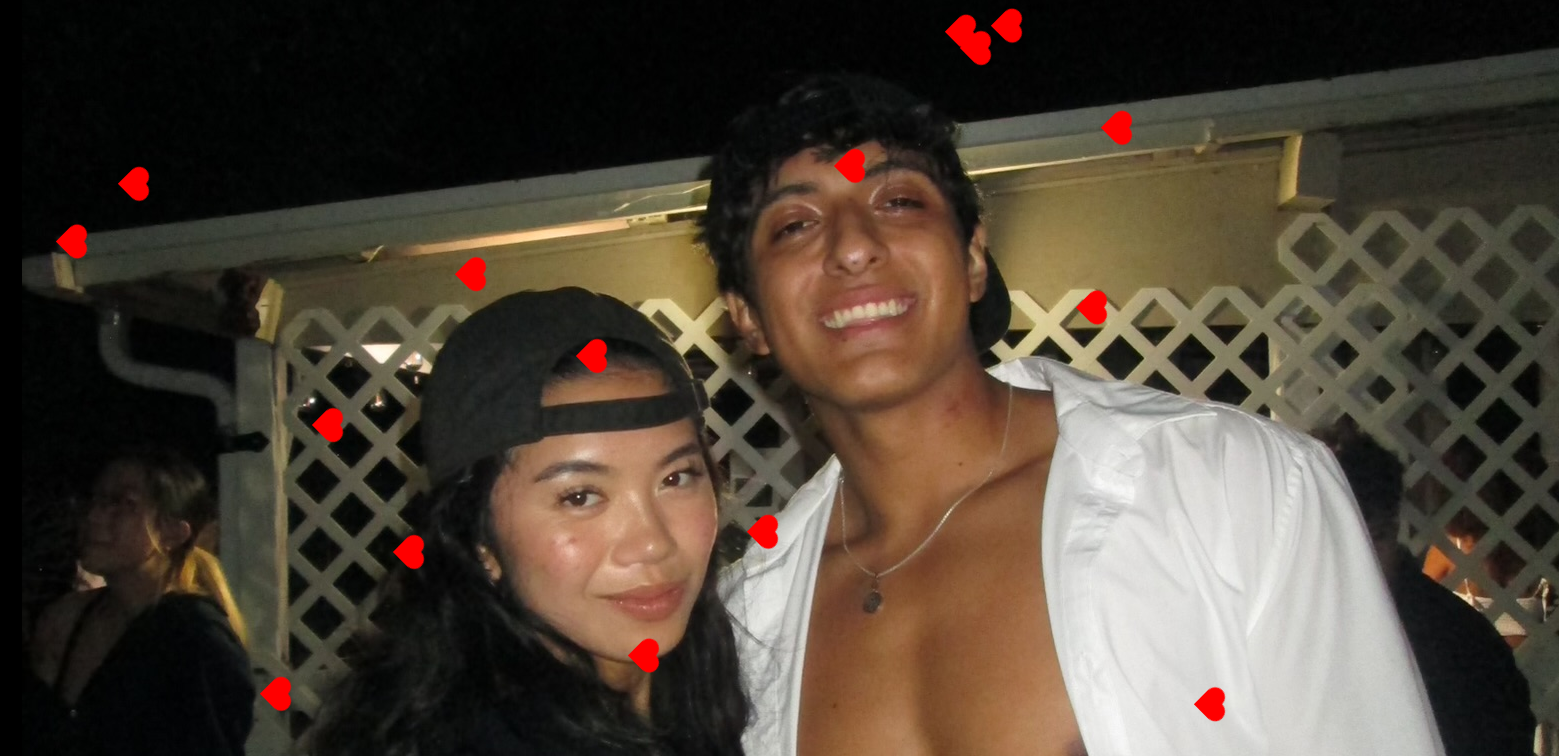
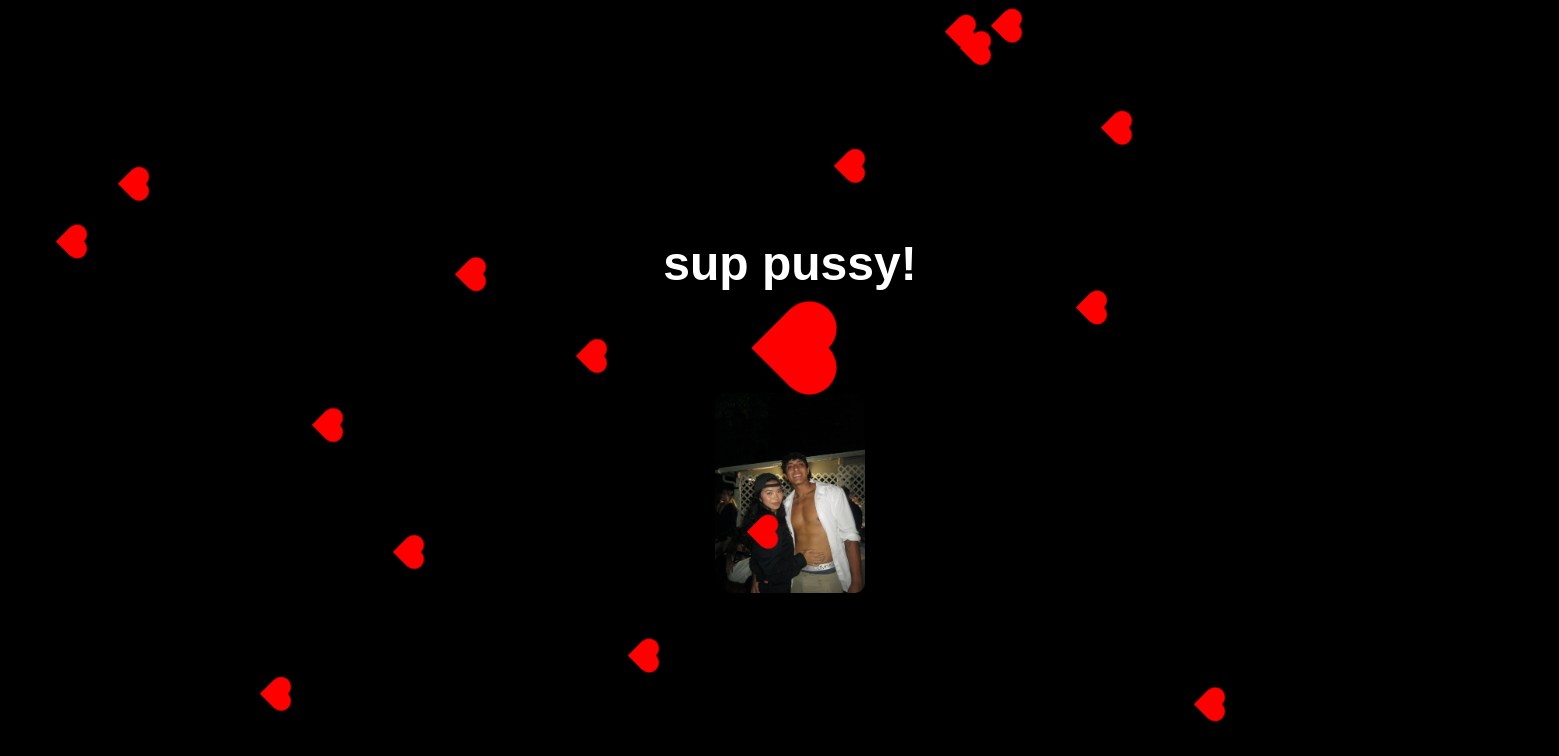
Before and after one commit to bnbetancourt/firstwebby, a plain HTML site: page index.html in a window 1280 px wide. Shown: the top 756 px of the page, 1559 px wide, since content can reach past the window. Drawn offline with Linux system fonts and the light colour scheme.

Commit message:
resizing image

```diff
--- a/styles.css
+++ b/styles.css
@@ -97,3 +97,8 @@ h1 {
 .image-container {
     margin-top: 20px;
 }
+img {
+    width: 150px; /* Adjust the width to make the image smaller */
+    height: auto; /* Maintain the aspect ratio */
+    border-radius: 10px;
+}
```
